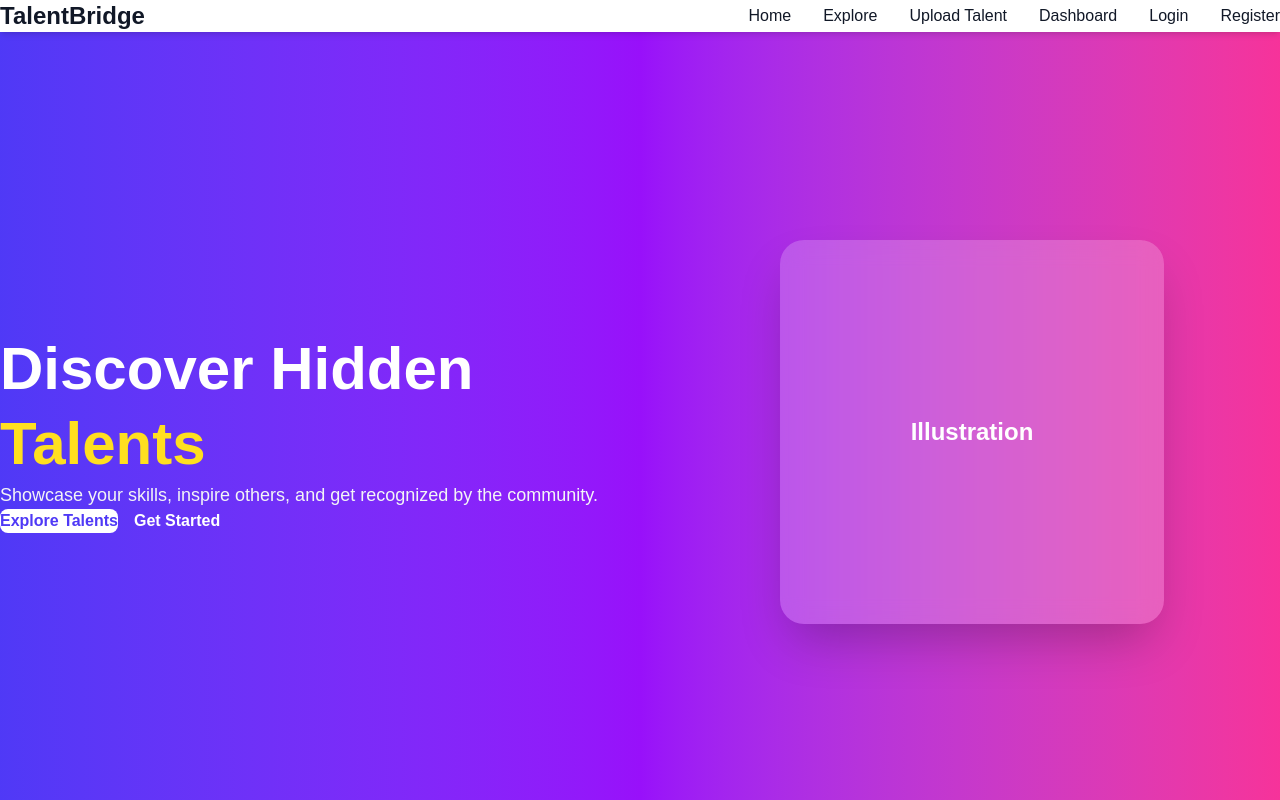
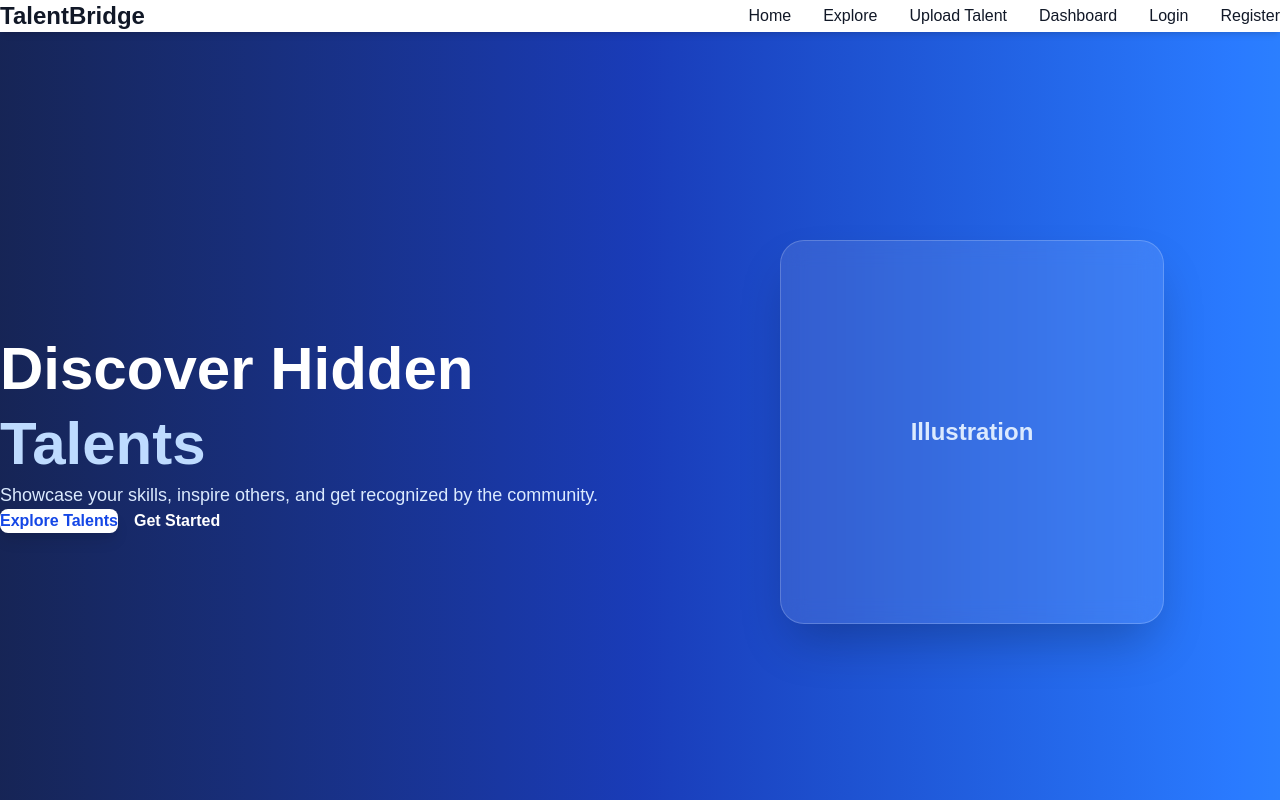
Before and after one commit to Aarati123456/TalentBridge, a React (Vite) app: page / in a window 1280 px wide. Shown: the top 800 px of the page. Built offline with nearby package versions, Linux system fonts and the light colour scheme.

Commit message:
Updated hero section with royal blue theme

```diff
--- a/src/components/home/Hero.jsx
+++ b/src/components/home/Hero.jsx
@@ -2,25 +2,28 @@ import React from "react";
 
 const Hero = () => {
   return (
-    <section className="min-h-screen bg-gradient-to-r from-indigo-600 via-purple-600 to-pink-500 flex items-center">
+    <section className="min-h-screen bg-gradient-to-r from-blue-950 via-blue-800 to-blue-500 flex items-center">
       <div className="max-w-7xl mx-auto px-6 grid md:grid-cols-2 gap-12 items-center">
 
         {/* Left Content */}
         <div>
           <h1 className="text-5xl md:text-6xl font-extrabold text-white leading-tight">
-            Discover Hidden <span className="text-yellow-300">Talents</span>
+            Discover Hidden{" "}
+            <span className="text-blue-200">Talents</span>
           </h1>
 
-          <p className="mt-6 text-lg text-gray-100">
+          <p className="mt-6 text-lg text-blue-100">
             Showcase your skills, inspire others, and get recognized by the community.
           </p>
 
           <div className="mt-8 flex gap-4">
-            <button className="bg-white text-indigo-600 px-6 py-3 rounded-lg font-semibold hover:bg-gray-100 transition">
+            {/* Explore Button */}
+            <button className="bg-white text-blue-700 px-6 py-3 rounded-lg font-semibold shadow-lg hover:bg-blue-100 transition duration-300">
               Explore Talents
             </button>
 
-            <button className="border-2 border-white text-white px-6 py-3 rounded-lg font-semibold hover:bg-white hover:text-indigo-600 transition">
+            {/* Get Started Button */}
+            <button className="border-2 border-white text-white px-6 py-3 rounded-lg font-semibold hover:bg-white hover:text-blue-700 transition duration-300">
               Get Started
             </button>
           </div>
@@ -28,8 +31,8 @@ const Hero = () => {
 
         {/* Right Side Illustration Placeholder */}
         <div className="flex justify-center">
-          <div className="w-96 h-96 bg-white/20 rounded-3xl flex items-center justify-center shadow-2xl backdrop-blur-md">
-            <span className="text-white text-2xl font-bold">
+          <div className="w-96 h-96 bg-white/10 border border-white/20 rounded-3xl flex items-center justify-center shadow-2xl backdrop-blur-md">
+            <span className="text-blue-100 text-2xl font-bold">
               Illustration
             </span>
           </div>
```
